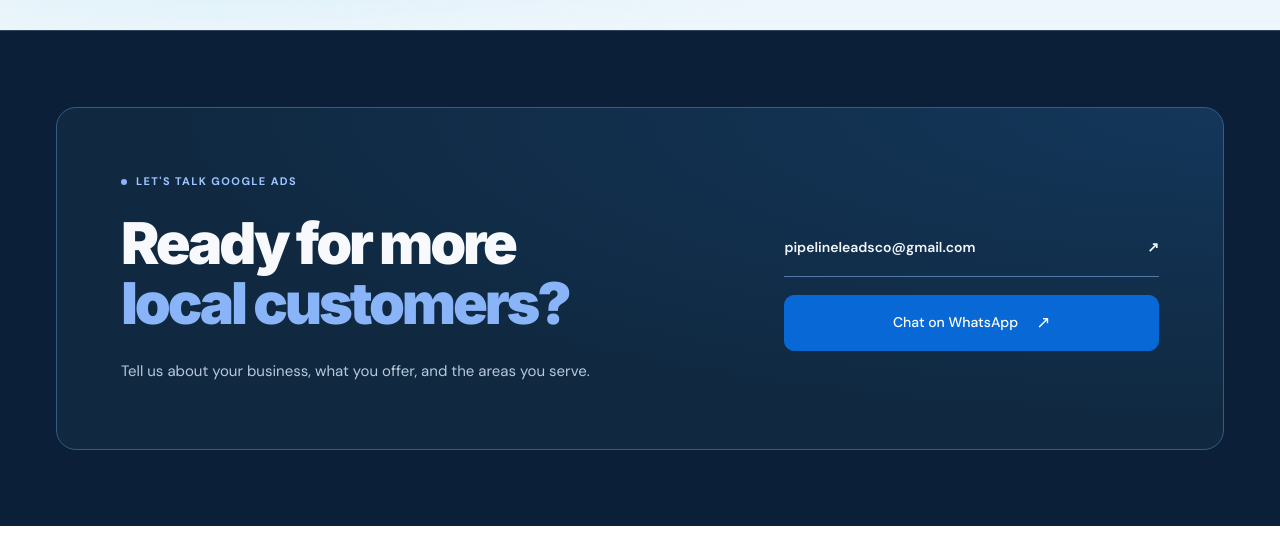
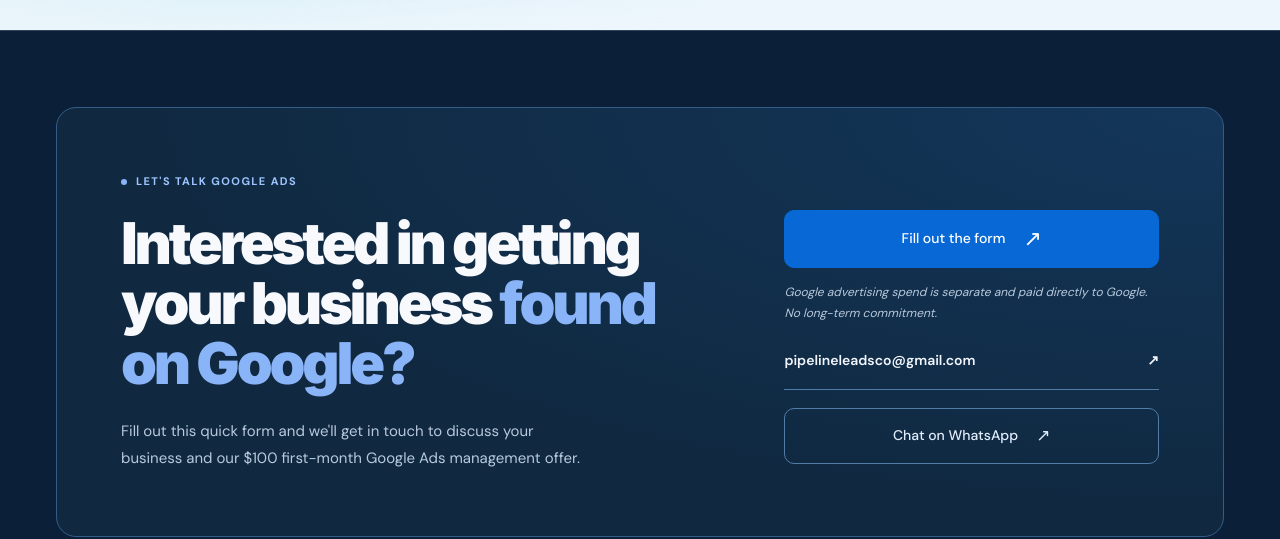
Before and after one commit to mecaelam/pipelineleadsco, a plain HTML site: page index.html in a window 1280 px wide. Shown: the part 3742-4281 px from the top of the page. Drawn offline with Linux system fonts and the light colour scheme.

Commit message:
Add Google Form inquiry CTA and offer copy

```diff
--- a/index.html
+++ b/index.html
@@ -123,10 +123,12 @@
         <div class="contact-panel">
           <div class="contact-copy">
             <p class="section-label">LET'S TALK GOOGLE ADS</p>
-            <h2>Ready for more<br><span>local customers?</span></h2>
-            <p>Tell us about your business, what you offer, and the areas you serve.</p>
+            <h2>Interested in getting your business <span>found on Google?</span></h2>
+            <p>Fill out this quick form and we'll get in touch to discuss your business and our $100 first-month Google Ads management offer.</p>
           </div>
           <div class="contact-actions">
+            <a class="button contact-form-link" href="https://docs.google.com/forms/d/e/1FAIpQLScAxS-qExFpIQvtkX4soofi15GAqiFFDprCNW0dhDJZZt2tDg/viewform" target="_blank" rel="noopener noreferrer">Fill out the form <span aria-hidden="true">&#8599;</span></a>
+            <p class="contact-offer-note"><em>Google advertising spend is separate and paid directly to Google. No long-term commitment.</em></p>
             <a class="contact-email" href="mailto:pipelineleadsco@gmail.com"><span>pipelineleadsco@gmail.com</span><span aria-hidden="true">&#8599;</span></a>
             <a class="button contact-whatsapp" href="https://wa.me/639638570672" target="_blank" rel="noopener noreferrer">Chat on WhatsApp <span aria-hidden="true">&#8599;</span></a>
           </div>
--- a/styles.css
+++ b/styles.css
@@ -323,3 +323,8 @@ html.lenis{scroll-behavior:auto!important}
 .search-intent-copy p:last-child{margin-bottom:0;padding-top:8px}
 .search-intent-copy .intent-emphasis{color:#0b2038;font-weight:600}
 @media(max-width:680px){.search-intent-grid{gap:28px}.search-intent-heading h2{font-size:32px}.search-intent-copy p{font-size:18px;line-height:1.7;margin-bottom:20px}}
+
+.contact-form-link{width:100%;justify-content:center;gap:18px;padding:17px 18px;border-radius:10px}
+.contact-offer-note{font-size:12px;line-height:1.7;color:#b8c9dc;margin:14px 0 26px}
+.contact-actions .contact-whatsapp{background:transparent;border-color:#527ba5;color:#e2edfb}
+.contact-actions .contact-whatsapp:hover{background:#1a3b5b;border-color:#8ab4f8}
```
Also changed, not shown: START-HERE.txt.
